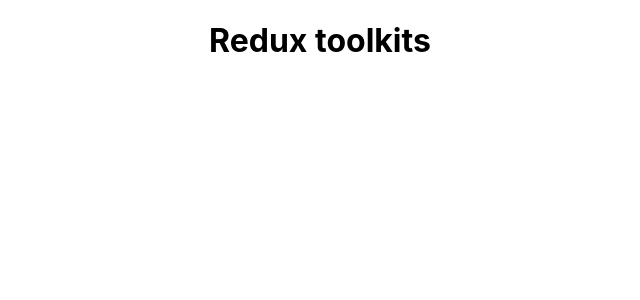
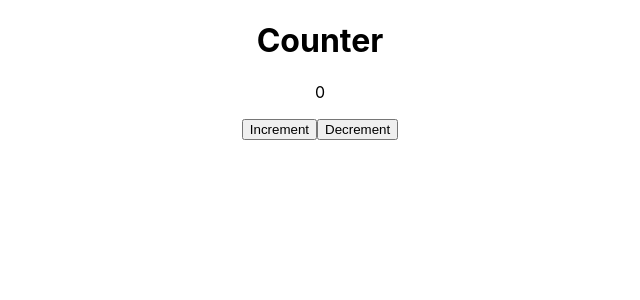
Before and after one commit to stmg202022/CRUD-redux-toolkits-Step-by-Step, a React (Create React App) app: page / in a window 1280 px wide. Shown: the top 300 px of the page, without its empty margins (320-960 px from the left). Built offline with nearby package versions, Linux system fonts and the light colour scheme.

Commit message:
CreateSlice created(simple_CounterSlice)

```diff
--- a/src/App.js
+++ b/src/App.js
@@ -1,9 +1,12 @@
 import "./styles/App.css";
+
+//Counter
+import Counter from "./Components/Counter/counter";
 
 function App() {
   return (
     <div className="App">
-      <h1>Redux toolkits</h1>
+      <Counter />
     </div>
   );
 }
--- /dev/null
+++ b/src/Components/Counter/counter.js
@@ -0,0 +1,33 @@
+import React from "react";
+import { useDispatch, useSelector } from "react-redux";
+
+//CounterSice actions
+import { increment, decrement } from "../../ReduxSlice/Counter/counterSlice";
+
+const Counter = () => {
+  const dispatch = useDispatch();
+  const { count } = useSelector((state) => state.count);
+
+  return (
+    <div>
+      <h1>Counter</h1>
+      <p>{count}</p>
+      <button
+        onClick={() => {
+          dispatch(increment());
+        }}
+      >
+        Increment
+      </button>
+      <button
+        onClick={() => {
+          dispatch(decrement());
+        }}
+      >
+        Decrement
+      </button>
+    </div>
+  );
+};
+
+export default Counter;
--- /dev/null
+++ b/src/ReduxSlice/Counter/counterSlice.js
@@ -0,0 +1,21 @@
+import { createSlice } from "@reduxjs/toolkit";
+
+const initialState = {
+  count: 0,
+};
+const CounterSlice = createSlice({
+  name: "Counter",
+  initialState,
+  reducers: {
+    increment: (state) => {
+      state.count += 1;
+    },
+    decrement: (state) => {
+      state.count -= 1;
+    },
+  },
+});
+
+export const { increment, decrement } = CounterSlice.actions;
+
+export default CounterSlice.reducer;
--- a/src/store.js
+++ b/src/store.js
@@ -1,5 +1,10 @@
 import { configureStore } from "@reduxjs/toolkit";
 
+//counterSlice
+import CounterSlice from "./ReduxSlice/Counter/counterSlice";
+
 export const store = configureStore({
-  reducer: {},
+  reducer: {
+    count: CounterSlice,
+  },
 });
```
